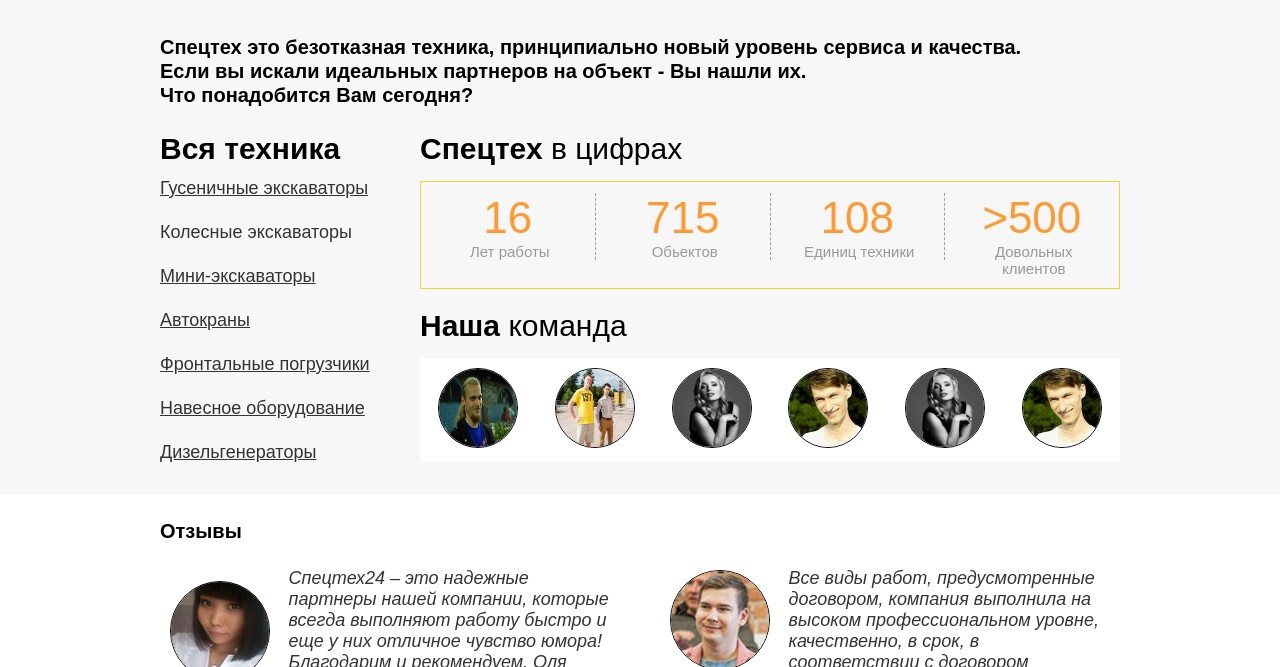
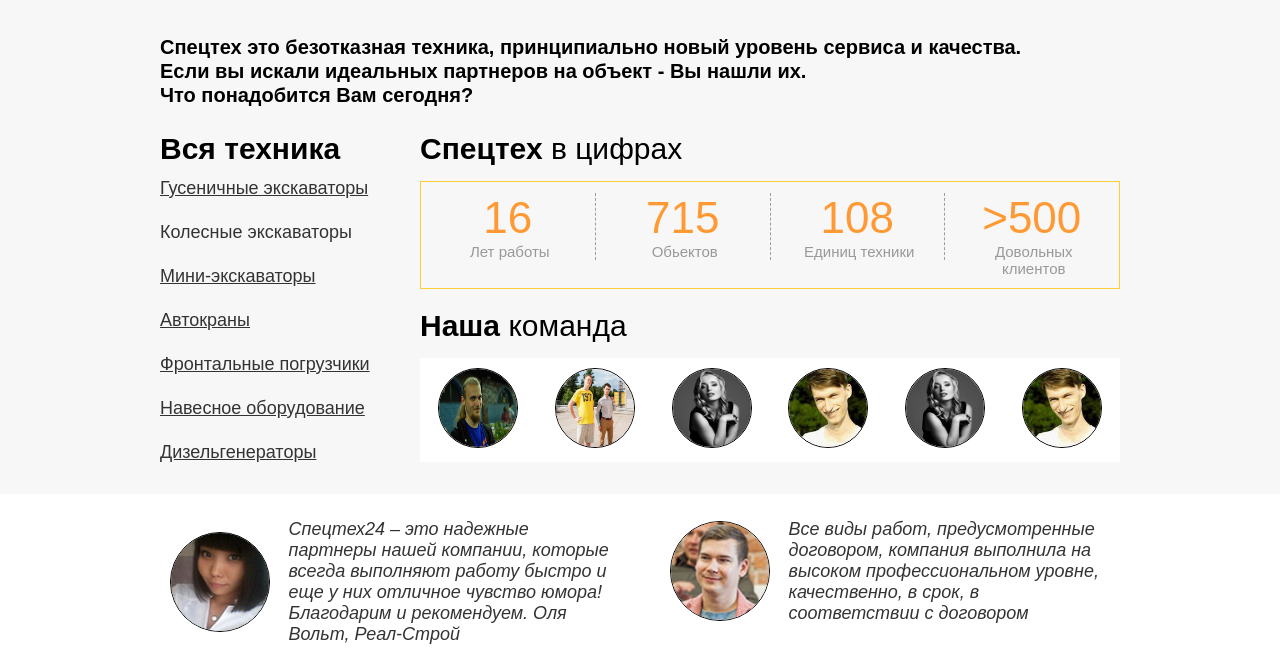
Before and after one commit to Enkil/spectech24, a plain HTML site: page index.html in a window 1280 px wide. Shown: the part 909-1576 px from the top of the page. Drawn offline with Linux system fonts and the light colour scheme.

Commit message:
not adaptive version done

```diff
--- a/index.html
+++ b/index.html
@@ -288,7 +288,7 @@
 
 					<div class="col-12">
 
-						<p class="lead">Отзывы</p>
+						<p class="lead"></p>
 
 					</div>
 				</div>
--- a/less/components/page__404-content.less
+++ b/less/components/page__404-content.less
@@ -5,8 +5,6 @@
 	&__title{
 		font-size: 72px;
 		color: #ffcc33;
-		// margin-top: 45px;
-		// margin-bottom: 50px;
 		line-height: 150px;
 	}
 
```
